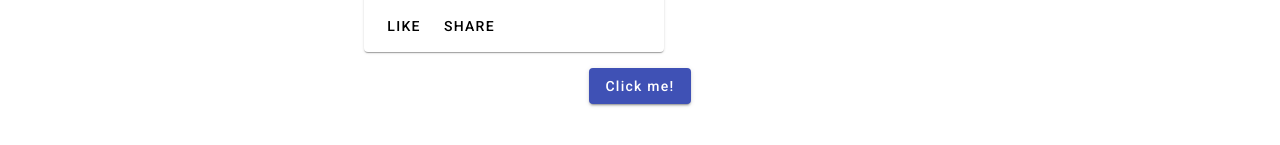
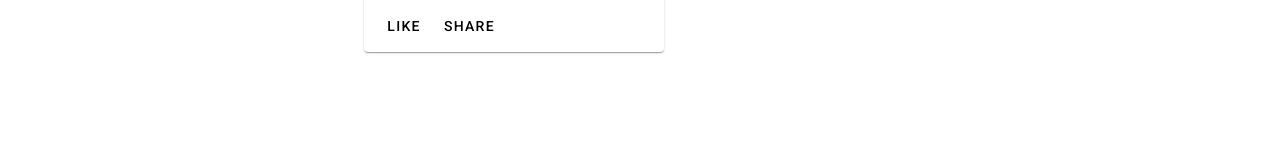
Before and after one commit to gianynx/angular-training, an Angular app: page / in a window 1280 px wide. Shown: the part 465-610 px from the top of the page. Built offline with nearby package versions, Linux system fonts and the light colour scheme.

Commit message:
fix: commented example Button AppComponent

```diff
--- a/src/app/app.component.html
+++ b/src/app/app.component.html
@@ -1,6 +1,10 @@
 <!-- esempio di utilizzo di un componente figlio (ProvaComponent) all'interno del template del componente genitore (AppComponent) -->
 <app-prova [data]="users"></app-prova>
 
-<div class="d-flex justify-content-center align-items-center">
-  <button mat-raised-button color="primary" (click)="onClick()">Click me!</button>
-</div>
+<!-- <div class="d-flex justify-content-center align-items-center">
+  <div>
+    <h2>Button AppComponent</h2>
+
+    <button mat-raised-button color="primary" (click)="onClick()">Click me!</button>
+  </div>
+</div> -->
```
